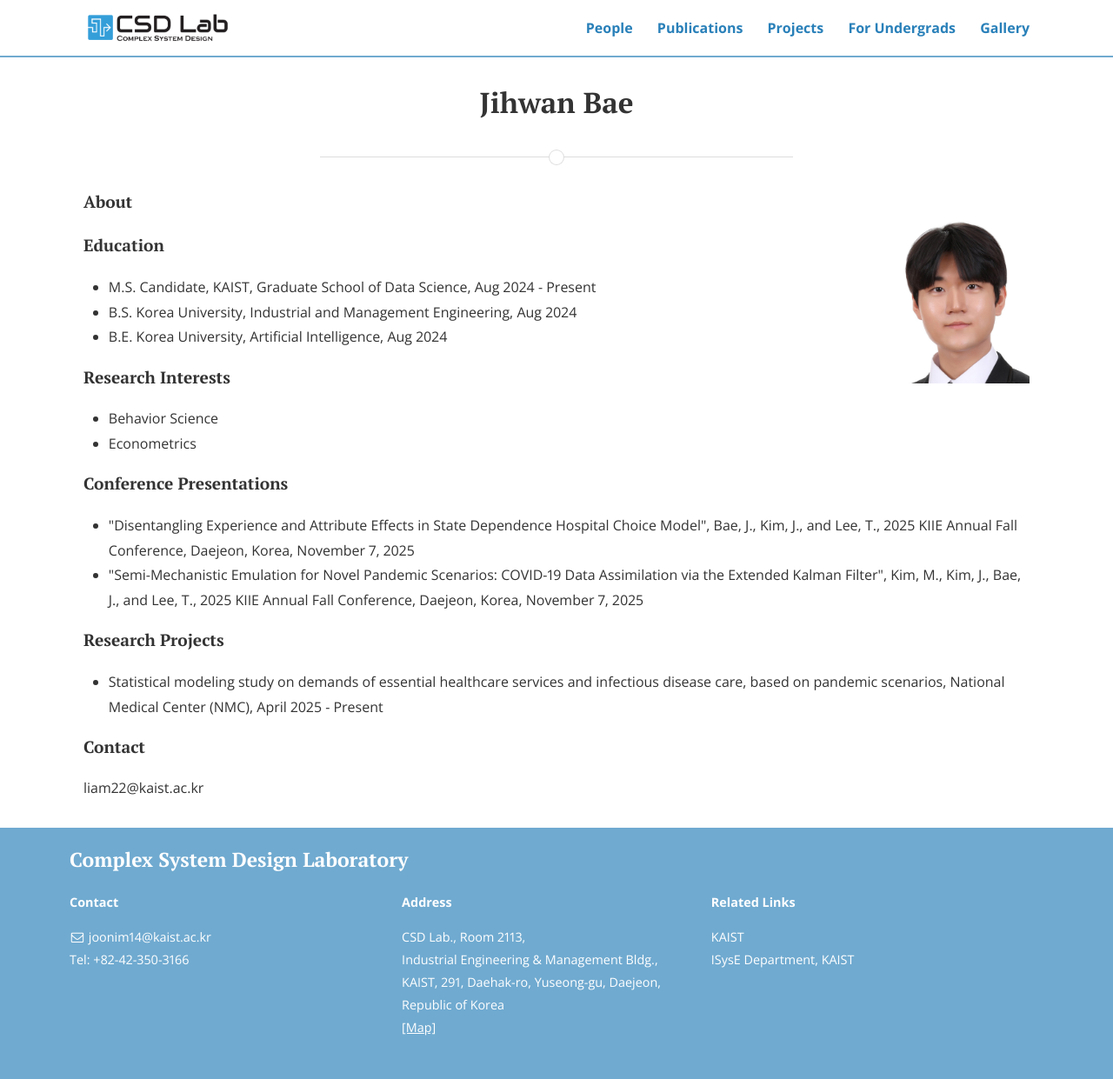
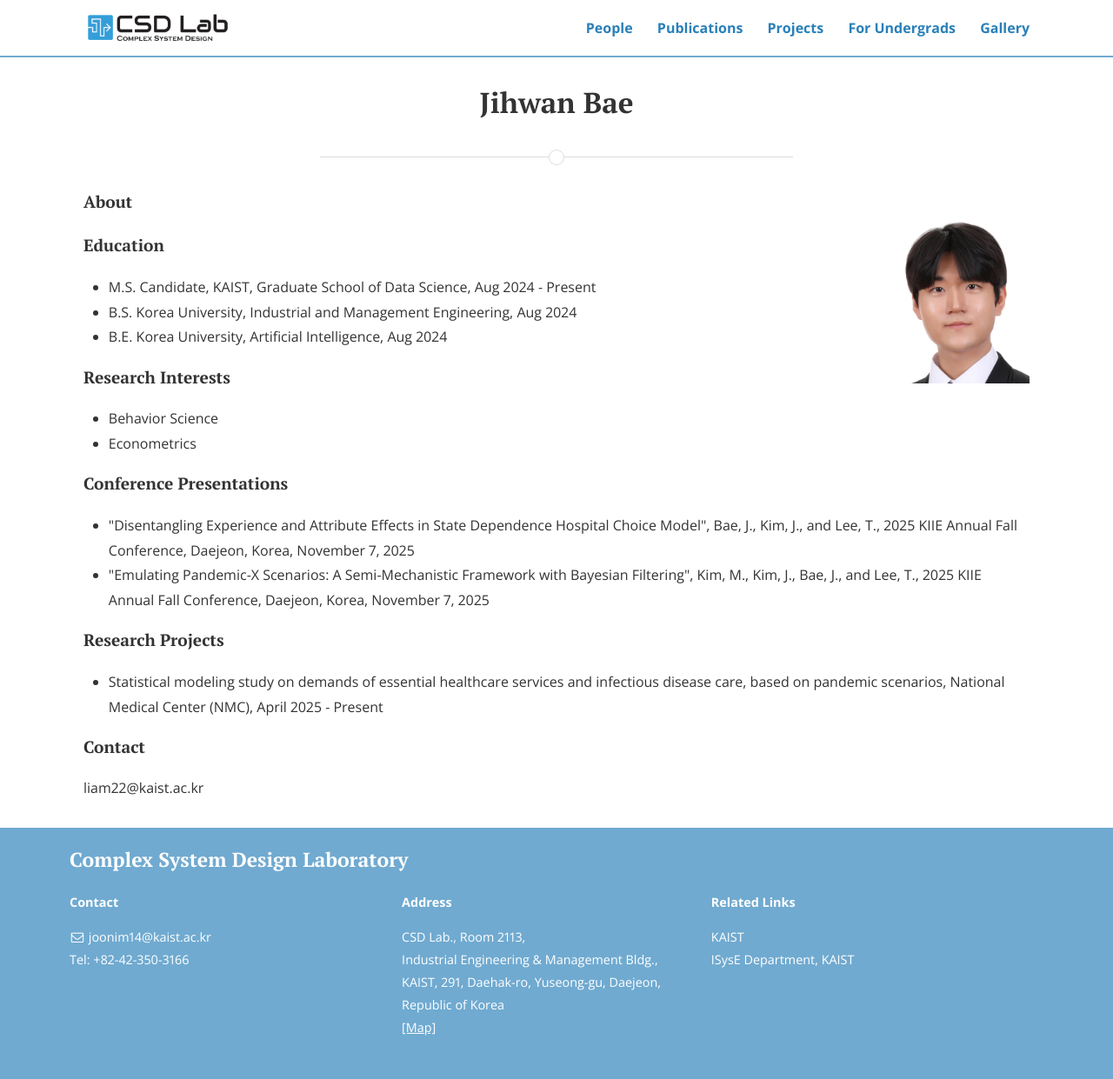
Before and after one commit to CSDlab-KAIST/csdlab-kaist.github.io, a Jekyll site: the page built from people/jihwan.html, in a window 1280 px wide. Shown: the whole page at 87% size. Built offline with Jekyll 4.4.1, drawn with Linux system fonts in a browser that asks for light colours; nearby versions of some CDN libraries.

Commit message:
Update jihwan.html

```diff
--- a/people/jihwan.html
+++ b/people/jihwan.html
@@ -31,7 +31,7 @@ title: Jihwan Bae
 <h4>Conference Presentations</h4>
 <ul>
 	<li>"Disentangling Experience and Attribute Effects in State Dependence Hospital Choice Model", Bae, J., Kim, J., and Lee, T., 2025 KIIE Annual Fall Conference, Daejeon, Korea, November 7, 2025</li>
-	<li>"Semi-Mechanistic Emulation for Novel Pandemic Scenarios: COVID-19 Data Assimilation via the Extended Kalman Filter", Kim, M., Kim, J., Bae, J., and Lee, T., 2025 KIIE Annual Fall Conference, Daejeon, Korea, November 7, 2025</li>
+	<li>"Emulating Pandemic-X Scenarios: A Semi-Mechanistic Framework with Bayesian Filtering", Kim, M., Kim, J., Bae, J., and Lee, T., 2025 KIIE Annual Fall Conference, Daejeon, Korea, November 7, 2025</li>
 </ul>
 
 <h4>Research Projects</h4>
```
